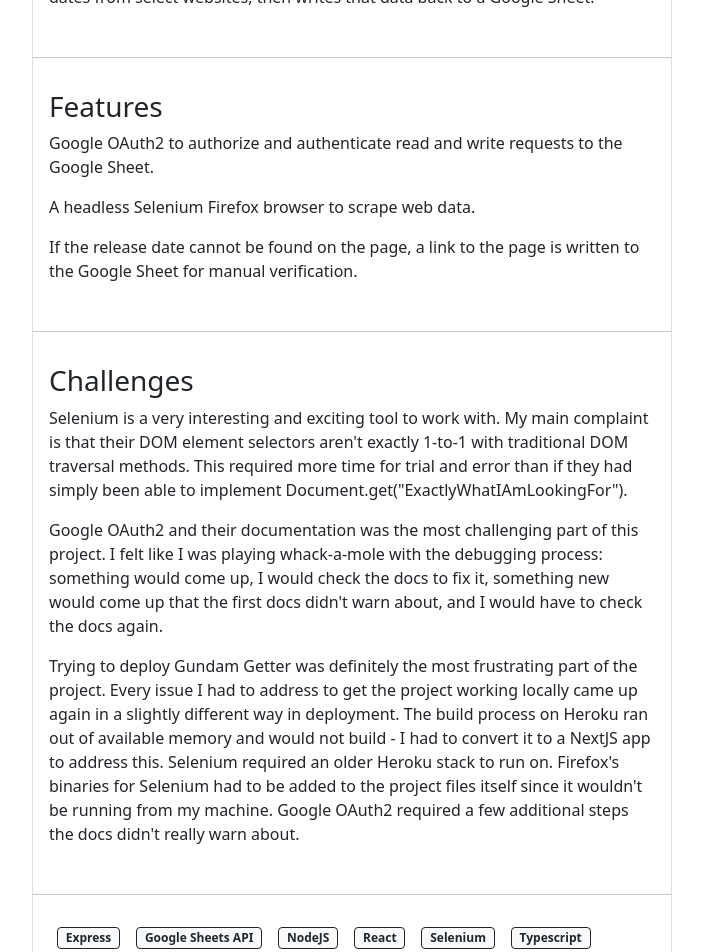
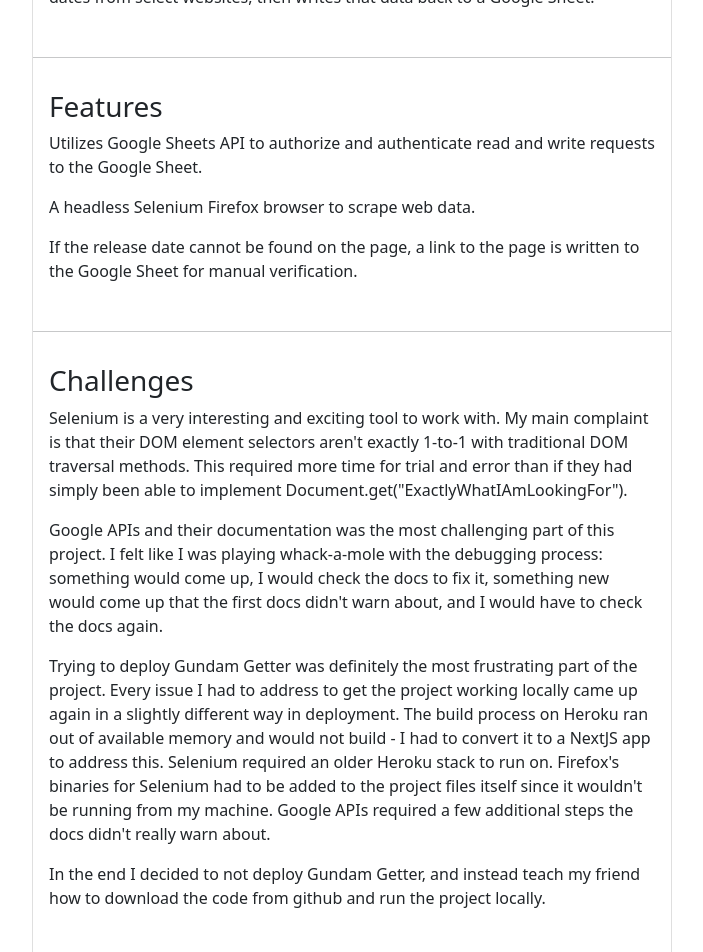
Before and after one commit to emoran0403/PortfolioPage, a React app: page /gundamgetter in a window 1280 px wide. Shown: the part 500-1452 px from the top of the page, without its empty margins (288-991 px from the left). Built offline with nearby package versions, Linux system fonts and the light colour scheme; no server answers.

Commit message:
updated project link for ghibli app

```diff
--- a/src/ProjectInfo/index.ts
+++ b/src/ProjectInfo/index.ts
@@ -36,7 +36,7 @@
     Students are tasked with making fetch requests to an API, then displaying the data.`,
   techStack: [`JavaScript`, `React`, `Create React App`],
   pageURL: `/studioghibli`,
-  appURL: `https://ejmdev-ghibli-getter.herokuapp.com/`,
+  appURL: `https://emoran0403.github.io/Nicer-Ghibli-App/#/`,
   gitHubURL: "https://github.com/emoran0403/Nicer-Ghibli-App",
   lab: true,
 };
@@ -46,7 +46,7 @@
     Students are tasked with writing the logic to create a typing game.`,
   techStack: [`HTML`, `JavaScript`, `CSS`],
   pageURL: `/justmytype`,
-  appURL: `https://eric-just-my-type.herokuapp.com/`,
+  appURL: `https://emoran0403.github.io/Just-my-Type/`,
   gitHubURL: "https://github.com/emoran0403/Just-my-Type",
   lab: true,
 };
@@ -56,7 +56,7 @@
   Students are tasked with coding a functional game using Javascript, HTML and CSS.`,
   techStack: [`HTML`, `JavaScript`, `CSS`],
   pageURL: `/tictactoe`,
-  appURL: `https://ejmdev-tic-tac-toe.herokuapp.com/`,
+  appURL: `https://emoran0403.github.io/Tic-Tac-Toe-Lab/`,
   gitHubURL: "https://github.com/emoran0403/Tic-Tac-Toe-Lab",
   lab: true,
 };
--- a/src/client/Pages/ProjectPages/GundamGetter.tsx
+++ b/src/client/Pages/ProjectPages/GundamGetter.tsx
@@ -31,7 +31,9 @@
             <hr></hr>
             <div className="card-body">
               <h3>Features</h3>
-              <p>Google OAuth2 to authorize and authenticate read and write requests to the Google Sheet.</p>
+              <p>
+                Utilizes Google Sheets API to authorize and authenticate read and write requests to the Google Sheet.
+              </p>
               <p>A headless Selenium Firefox browser to scrape web data.</p>
               <p>
                 If the release date cannot be found on the page, a link to the page is written to the Google Sheet for
@@ -49,7 +51,7 @@
                 Document.get("ExactlyWhatIAmLookingFor").
               </p>
               <p>
-                Google OAuth2 and their documentation was the most challenging part of this project. I felt like I was
+                Google APIs and their documentation was the most challenging part of this project. I felt like I was
                 playing whack-a-mole with the debugging process: something would come up, I would check the docs to fix
                 it, something new would come up that the first docs didn't warn about, and I would have to check the
                 docs again.
@@ -60,7 +62,11 @@
                 deployment. The build process on Heroku ran out of available memory and would not build - I had to
                 convert it to a NextJS app to address this. Selenium required an older Heroku stack to run on. Firefox's
                 binaries for Selenium had to be added to the project files itself since it wouldn't be running from my
-                machine. Google OAuth2 required a few additional steps the docs didn't really warn about.
+                machine. Google APIs required a few additional steps the docs didn't really warn about.
+              </p>
+              <p>
+                In the end I decided to not deploy Gundam Getter, and instead teach my friend how to download the code
+                from github and run the project locally.
               </p>
             </div>
             <hr></hr>
```
